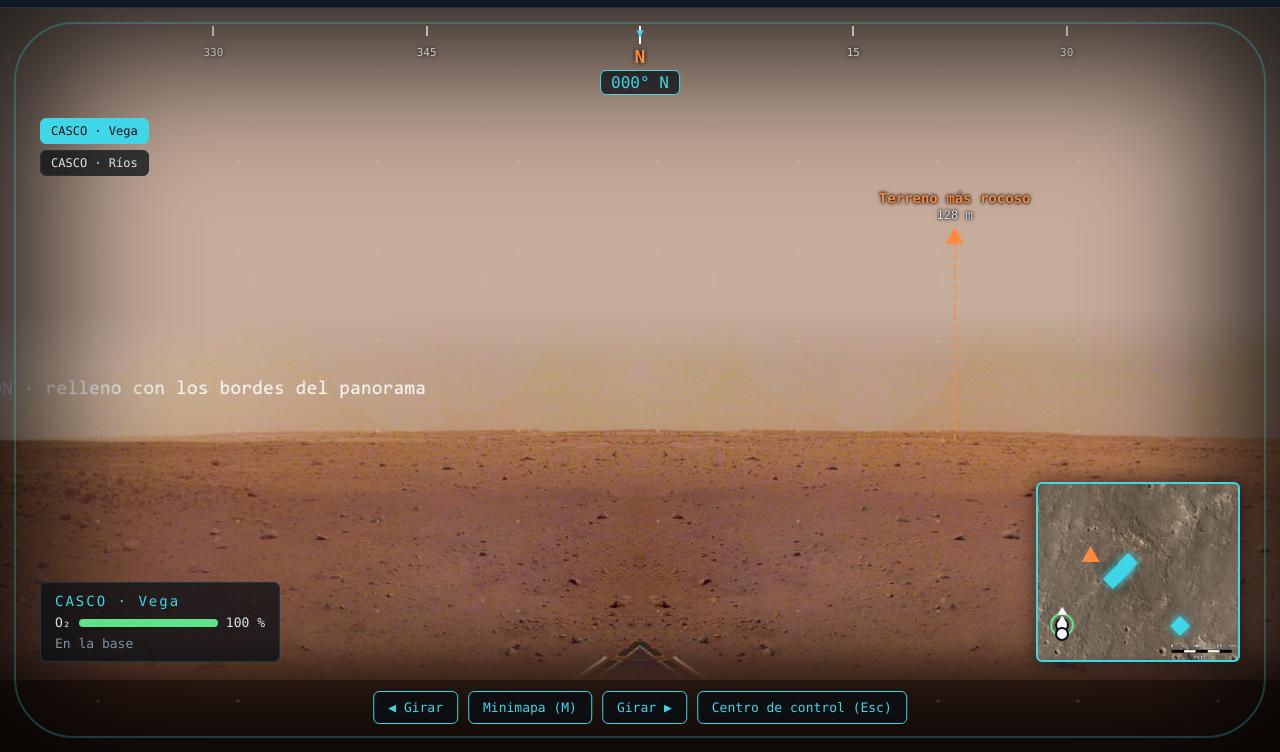
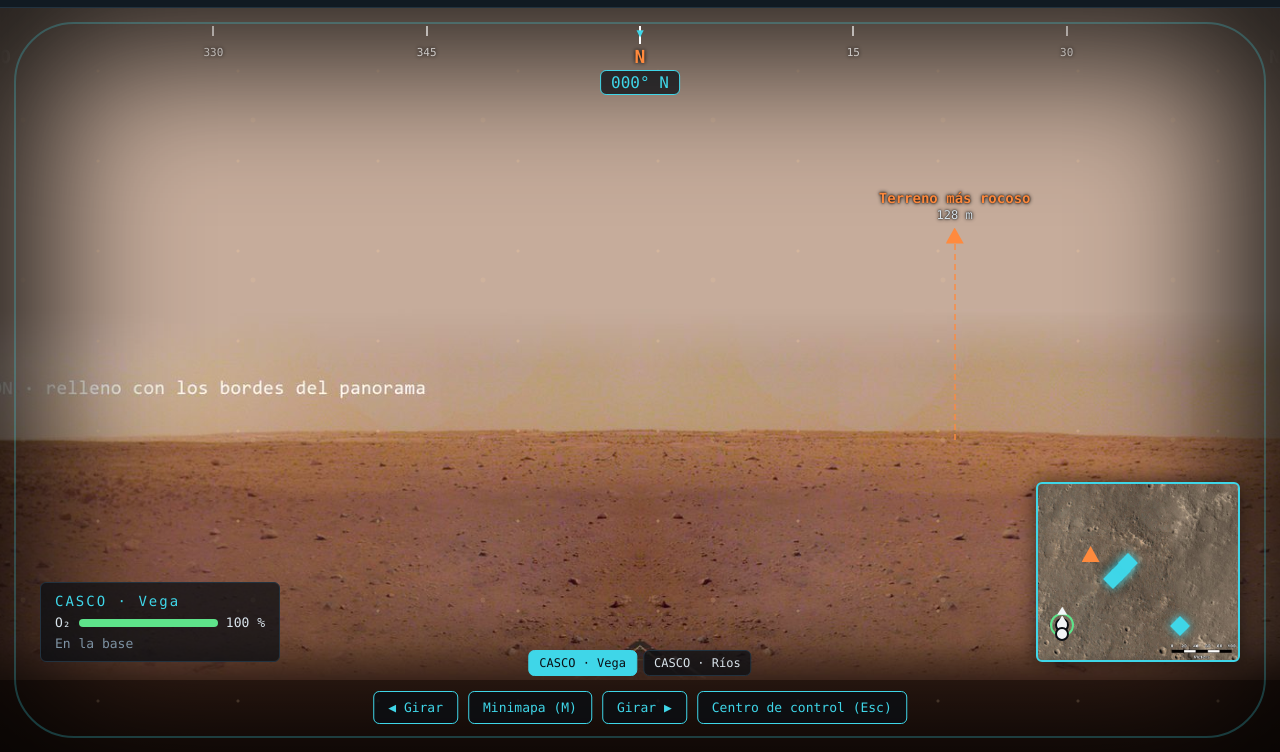
Before and after one commit to Radex00/Ares_Nav, a plain HTML site: page index.html in a window 1280 px wide. Both pictures are taken after a click on the button "VISTA DEL CASCO". Shown: the part 48-800 px from the top of the page. Drawn offline with Linux system fonts and the light colour scheme.

Commit message:
Bloque 12: arreglos tras el recorrido de la demo
- La pestaña "Vista del casco" abre siempre un casco (el último
  astronauta visto), aunque lo último fuera la cámara del rover
- Los puntos del casco solo flotan en la parte central (20-80 %);
  a los lados pasan a aviso ◀ ▶ y ya no se mezclan ni se cortan
- El selector de cámaras baja a una fila encima de los botones

Comprobado: la historia 12.2 completa dos veces seguidas sin errores
y la página cabe en 1280×720, 1366×768, 1536×864 y 1920×1080.

Co-Authored-By: Claude Opus 5.5 <noreply@anthropic.com>

```diff
--- a/css/estilos.css
+++ b/css/estilos.css
@@ -932,15 +932,17 @@ body {
   cursor: pointer;
 }
 
-/* 11.4 Selector de cámaras, arriba a la izquierda de la vista del casco */
+/* 11.4 Selector de cámaras: una fila centrada justo encima de los botones del casco.
+   (Ahí no flota ningún punto ni hay avisos, así nada se mezcla.) */
 #selector-camaras {
   position: absolute;
-  top: 110px;
-  left: 40px;
+  bottom: 76px;
+  left: 50%;
+  transform: translateX(-50%);
   display: flex;
-  flex-direction: column;
-  align-items: flex-start;
   gap: 6px;
+  white-space: nowrap;
+  z-index: 6;                  /* encima del minimapa ampliado, como los botones */
 }
 
 .boton-camara {
--- a/js/casco.js
+++ b/js/casco.js
@@ -29,7 +29,9 @@ const ALTURA_PUNTO_CERCA = 24;   // un punto muy cerca flota alto...
 const ALTURA_PUNTO_LEJOS = 48;   // ...y uno muy lejos, cerca del horizonte
 const DISTANCIA_LEJOS = 400;     // a partir de estos metros, un punto ya cuenta como "muy lejos" (mapas de 300-700 m)
 const RUMBO_DEL_SOL = 90;        // ⭐ el sol decorativo está al este
-const MARGEN_PANTALLA = 4;       // un punto a menos de un 4 % del borde saldría cortado: va como aviso
+// Los puntos solo flotan en la parte central de la vista (del 20 % al 80 %).
+// Más a los lados se mezclarían con los avisos ◀ ▶ y se cortarían: allí van como aviso.
+const MARGEN_PANTALLA = 20;
 
 // =========================================================
 // 8.4 DIBUJAR LA VISTA DEL CASCO
--- a/js/dispositivos.js
+++ b/js/dispositivos.js
@@ -156,6 +156,9 @@ function dibujarListaConectados() {
 // Las dos usan la vista 'pov': lo que cambia es quién mira (estado.camaraActiva).
 function verCamara(id) {
   estado.camaraActiva = id;
+  if (buscarAstronauta(id)) {
+    estado.ultimoCasco = id;   // lo recordamos para la pestaña "Vista del casco"
+  }
   estado.vista = 'pov';
   mostrarEstatica();   // ⭐ un instante de estática, como al cambiar de canal
   dibujar();
--- a/js/estado.js
+++ b/js/estado.js
@@ -61,6 +61,7 @@ const estado = {
   // ----- 2.2 Qué se está viendo y qué está haciendo el usuario -----
   vista: 'control',          // la vista que se ve: 'control', 'pov' o 'dispositivos'
   camaraActiva: 'a1',        // id de quien "mira" en la vista del casco (astronauta o dispositivo)
+  ultimoCasco: 'a1',         // el último astronauta cuyo casco se vio (lo usa la pestaña del casco)
   modoMarcador: null,        // null (ninguno), 'interes' o 'alerta' (bloque 6)
   minimapaAmpliado: false,   // true cuando el minimapa está en grande (bloque 9)
   siguienteId: 20,           // número del próximo marcador nuevo: 'm20', 'm21', ... (los reales usan m1-m9)
@@ -458,8 +459,9 @@ function prepararPestanas() {
   for (const pestana of pestanas) {
     pestana.addEventListener('click', function () {
       if (pestana.dataset.vista === 'pov') {
-        // Bloque 11.3: la pestaña del casco abre la última cámara que se vio
-        verCamara(estado.camaraActiva);
+        // Bloque 11.3: la pestaña del casco abre el casco del último astronauta que se vio.
+        // (Si lo último fue la cámara del rover, igualmente abre un CASCO, como dice la pestaña.)
+        verCamara(estado.ultimoCasco);
       } else {
         cambiarVista(pestana.dataset.vista);
       }
```
